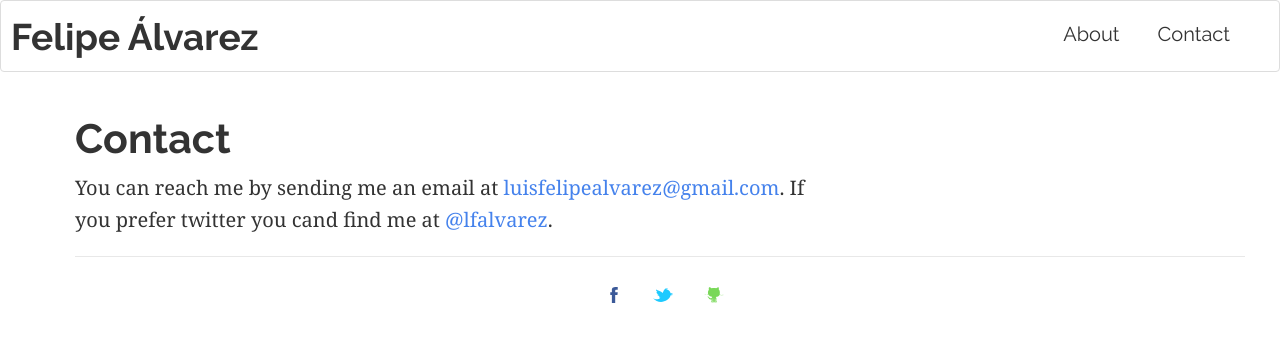
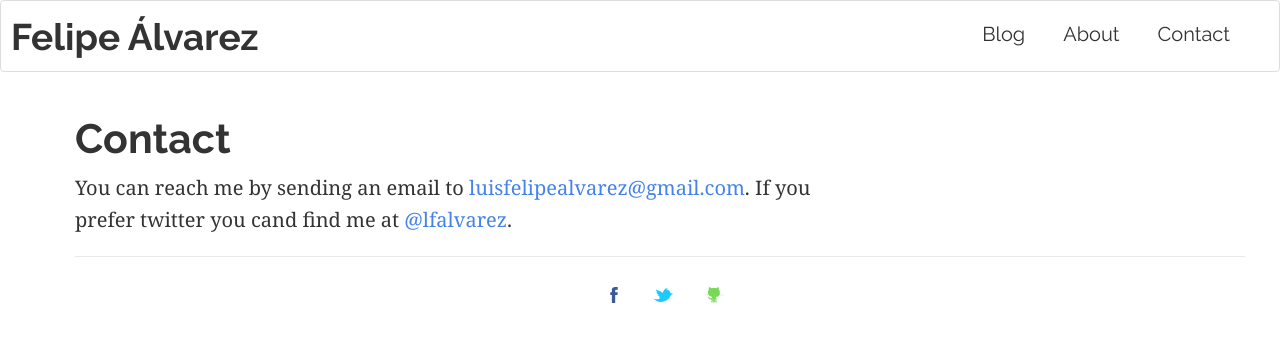
Before and after one commit to lfalvarez/portfolio, a Jekyll site: the page built from contact.md, in a window 1280 px wide. Shown: the top 342 px of the page. Built offline with Jekyll 4.4.1, drawn with Linux system fonts in a browser that asks for light colours.

Commit message:
Changing small texts

```diff
--- a/_config.yml
+++ b/_config.yml
@@ -16,6 +16,7 @@ description: > # this means to ignore newlines until "baseurl:"
 baseurl: "/" # the subpath of your site, e.g. /blog
 url: "http://felipe.al" # the base hostname & protocol for your site
 
+blog_url: "http://blog.felipe.al"
 #sidebar
 default-image: mifoto.png # If there is no featured image in a post then this image will be showed. Also on all pages this image will be showed. Use a 500x250 image.
 
--- a/_includes/header.html
+++ b/_includes/header.html
@@ -15,6 +15,7 @@
     <!-- Collect the nav links, forms, and other content for toggling -->
     <div class="collapse navbar-collapse " id="bs-example-navbar-collapse-1">
             <ul class="nav navbar-nav navbar-right">
+        <li><a href="http://blog.felipe.al">Blog</a></li>
         <li><a href="{{site.baseurl}}/about/">About</a></li>
         <li><a href="{{site.baseurl}}/contact/">Contact</a></li>
       </ul>
--- a/contact.md
+++ b/contact.md
@@ -4,4 +4,4 @@ title: Contact
 permalink: /contact/
 ---
 
-You can reach me by sending me an email at <a href="mailto:luisfelipealvarez@gmail.com">luisfelipealvarez@gmail.com</a>. If you prefer twitter you cand find me at <a href="twitter.com/lfalvarez">@lfalvarez</a>.
+You can reach me by sending an email to <a href="mailto:luisfelipealvarez@gmail.com">luisfelipealvarez@gmail.com</a>. If you prefer twitter you cand find me at <a href="twitter.com/lfalvarez">@lfalvarez</a>.
```
